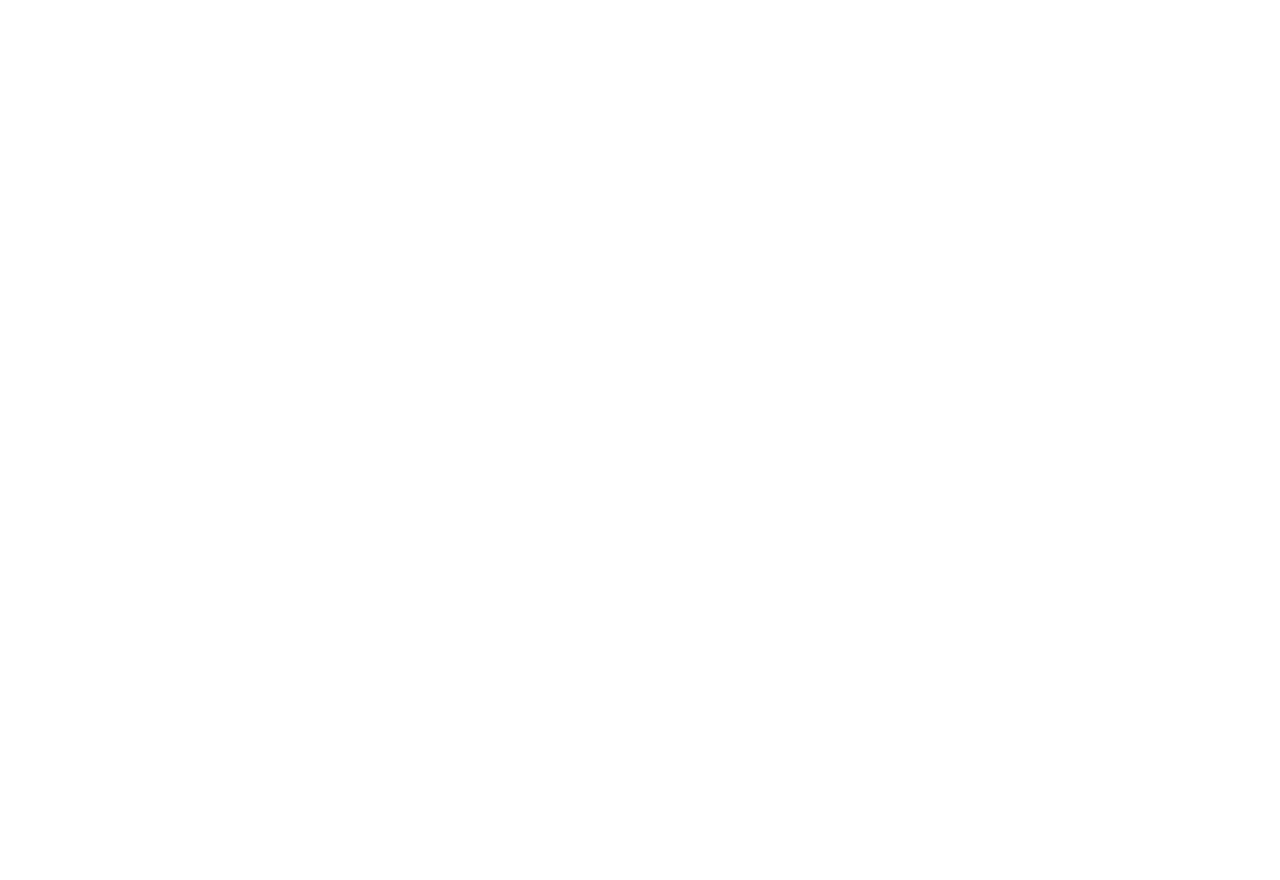
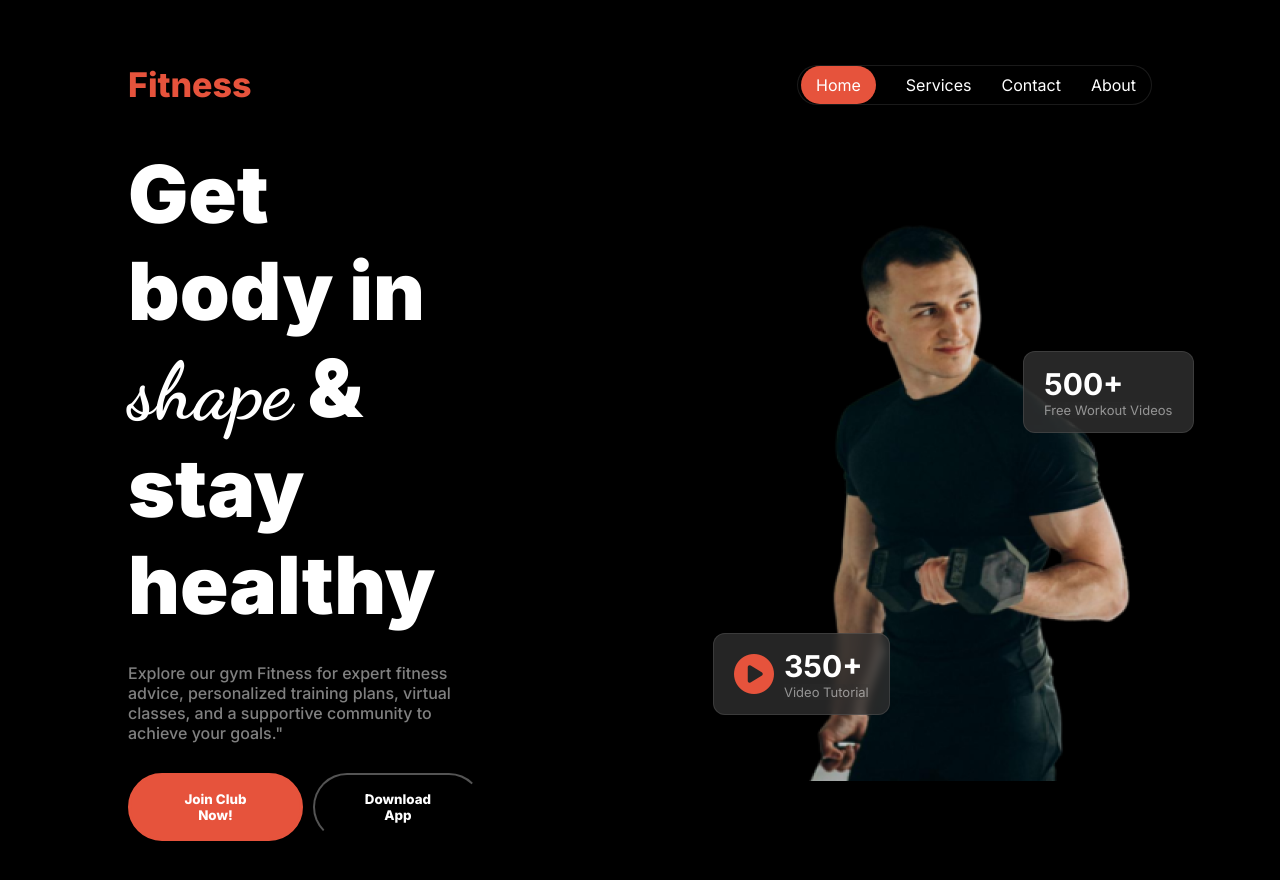
Before and after one commit to Tanjidshafin/fitness_web, a plain HTML site: page index.html in a window 1280 px wide. Before the commit the page ends 800 px from the top, so only its background shows below. Drawn offline with Linux system fonts and the light colour scheme.

Commit message:
navar and anner done

```diff
--- a/index.html
+++ b/index.html
@@ -1,12 +1,77 @@
 <!DOCTYPE html>
 <html lang="en">
+
 <head>
     <meta charset="UTF-8">
     <meta name="viewport" content="width=device-width, initial-scale=1.0">
     <title>Fitness</title>
     <link rel="stylesheet" href="styles.css">
 </head>
+
 <body>
+    <main>
+        <section class="navbanner">
+            <nav>
+                <div class="nav_align">
+                    <div>
+                        <h1 class="nav_logo">Fitness</h1>
+                    </div>
+                    <div>
+                        <ul>
+                            <li><a class="special_link" href="">Home</a></li>
+                            <li><a href="">Services</a></li>
+                            <li><a href="">Contact</a></li>
+                            <li><a href="">About</a></li>
+                        </ul>
+                    </div>
+                    <button class="responsive_btn"><i class="fa-solid fa-bars"></i></button>
+                </div>
+            </nav>
 
+            <div class="banner_align">
+                <div>
+                    <h1 class="banner_title">Get body in <span class="special_word_banner">shape</span> & stay healthy
+                    </h1>
+                    <p class="banner_description">Explore our gym Fitness for expert fitness advice, personalized
+                        training plans, virtual classes,
+                        and a supportive community to achieve your goals."</p>
+                    <div class="banner_btn_align">
+                        <button id="special_btn_banner" class="banner_btn">Join Club Now!</button>
+                        <button class="banner_btn">Download App</button>
+                    </div>
+                </div>
+                <div class="banner_image_position">
+                    <div>
+                        <img src="images/Images 2.png" alt="">
+                    </div>
+                    <div>
+                        <div class="video_tutorial_position">
+                            <div class="video_tutorial_align">
+
+                                <i id="circle_nav" class="fa-solid fa-circle-play"></i>
+
+
+                                <div class="tutorial_div">
+                                    <h1 class="subbanner_Div_title">350+</h1>
+                                    <p class="subbanner_Div_description">Video Tutorial</p>
+                                </div>
+                            </div>
+                        </div>
+                        <div>
+                            <div class="subbanner_Div_two">
+                                <h1 class="subbanner_Div_title">500+</h1>
+                                <p class="subbanner_Div_description">Free Workout Videos</p>
+                            </div>
+                        </div>
+                    </div>
+                </div>
+            </div>
+        </section>
+        <section>
+
+        </section>
+    </main>
+    <script src="https://kit.fontawesome.com/efb3e7fa3d.js" crossorigin="anonymous"></script>
 </body>
+
 </html>
--- a/styles.css
+++ b/styles.css
@@ -0,0 +1,259 @@
+@import url('https://fonts.googleapis.com/css2?family=Inter:wght@100..900&display=swap');
+@import url('https://fonts.googleapis.com/css2?family=Dancing+Script:wght@400..700&display=swap');
+
+* {
+    margin: 0;
+    font-family: "Inter", sans-serif;
+    background-color: black;
+
+}
+
+body {
+    max-width: 1500px;
+    margin: 0 auto;
+}
+
+main {
+    margin: 4rem 8rem;
+}
+
+nav {
+    margin-bottom: 40px;
+}
+
+.navbanner {
+    background-color: linear-gradient(180.00deg, rgb(17, 17, 17), rgba(119, 119, 119, 0) 100%);
+}
+
+.nav_logo {
+    color: rgb(230, 83, 60);
+    font-size: 34px;
+    font-weight: 800;
+}
+
+.nav_align {
+    display: flex;
+    justify-content: space-between;
+    align-items: center;
+}
+
+nav ul {
+    display: flex;
+    gap: 30px;
+    padding: 0;
+    padding: 9px 3px;
+    padding-right: 15px;
+    border: 1px solid rgba(255, 255, 255, 0.1);
+    border-radius: 50px;
+}
+
+nav ul li {
+    list-style: none;
+
+}
+
+nav ul li a {
+    text-decoration: none;
+    color: rgb(255, 255, 255);
+}
+
+.responsive_btn {
+    display: none;
+}
+
+.special_link {
+    border-radius: 50px;
+    background-color: rgb(230, 83, 60);
+    padding: 9px 15px;
+}
+
+.special_word_banner {
+    font-family: "Dancing Script";
+}
+
+
+
+
+
+
+.banner_align {
+    color: white;
+    display: flex;
+    align-items: center;
+    justify-content: space-between;
+    gap: 20rem;
+}
+
+.banner_title {
+    font-size: 80px;
+    font-weight: 900;
+}
+
+.banner_description {
+    font-weight: 500;
+    color: rgba(255, 255, 255, 0.5);
+    margin: 30px 0;
+}
+
+.banner_btn_align {
+    display: flex;
+    justify-content: start;
+    gap: 10px;
+}
+
+.banner_btn {
+    color: white;
+    padding: 15px 40px;
+    border-radius: 50px;
+    font-weight: 800;
+}
+
+.banner_btn:hover {
+    cursor: pointer;
+    transform: scale(1.05);
+    transition: all 100ms ease-in-out;
+}
+
+#special_btn_banner {
+    background-color: rgb(230, 83, 60);
+    border: 3px solid rgb(230, 83, 60);
+}
+
+#circle_nav {
+    font-size: 40px;
+    color: rgb(230, 83, 60);
+    background-color: rgba(48, 48, 48, 0);
+
+
+}
+
+
+.banner_image_position {
+    position: relative;
+}
+
+.video_tutorial_align {
+    display: flex;
+    align-items: center;
+    gap: 10px;
+    border-radius: 12px;
+    padding: 14px 20px;
+    border: 1px solid rgba(255, 255, 255, 0.1);
+    background-color: rgba(48, 48, 48, 0.54);
+}
+
+.subbanner_Div_two:hover {
+    transform: scale(1.05);
+    transition: all 100ms ease-in-out;
+    cursor: pointer;
+
+}
+
+.video_tutorial_position:hover {
+    transform: scale(1.05);
+    transition: all 100ms ease-in-out;
+    cursor: pointer;
+}
+
+.tutorial_div {
+    background-color: rgba(48, 48, 48, 0);
+
+}
+
+
+
+.video_tutorial_position {
+    position: absolute;
+    bottom: 70px;
+    left: -90px;
+    background-color: rgba(48, 48, 48, 0.54);
+    backdrop-filter: blur(4px);
+    border-radius: 12px;
+
+}
+
+.subbanner_Div_two {
+    padding: 14px 20px;
+    border-radius: 12px;
+    border: 1px solid rgba(255, 255, 255, 0.1);
+    width: 37%;
+    position: absolute;
+    top: 150px;
+    left: 220px;
+    backdrop-filter: blur(0px);
+    background-color: rgba(48, 48, 48, 0.824);
+}
+
+.subbanner_Div_title {
+    font-size: 30px;
+    background-color: rgba(48, 48, 48, 0);
+}
+
+.subbanner_Div_description {
+    color: rgba(255, 255, 255, 0.5);
+    font-size: 13px;
+    backdrop-filter: blur(20px);
+    background-color: rgba(48, 48, 48, 0);
+
+}
+
+@media only screen and (max-width:576px) {
+    main {
+        margin: 20px;
+    }
+
+    nav ul {
+        display: none;
+    }
+
+    .responsive_btn {
+        display: block;
+        color: white;
+        border: none;
+        font-size: 30px;
+    }
+
+    .banner_title {
+        font-size: 35px;
+        margin-right: 20%;
+    }
+
+    .banner_description {
+        margin-right: 15%;
+    }
+
+    nav {
+        margin-bottom: 40px;
+    }
+
+    .banner_align {
+        flex-direction: column;
+        gap: 20px;
+    }
+
+    .banner_btn_align {
+        justify-content: center;
+    }
+
+    .banner_btn {
+        padding: 15px 30px;
+        font-weight: 600;
+    }
+
+    .subbanner_Div_two {
+        top: 60px;
+        left: 190px;
+        width: 30%;
+    }
+
+    .video_tutorial_position {
+        bottom: 250px;
+        left: 10px;
+
+    }
+
+    .subbanner_Div_description {
+        font-size: 10px;
+    }
+
+}
```
